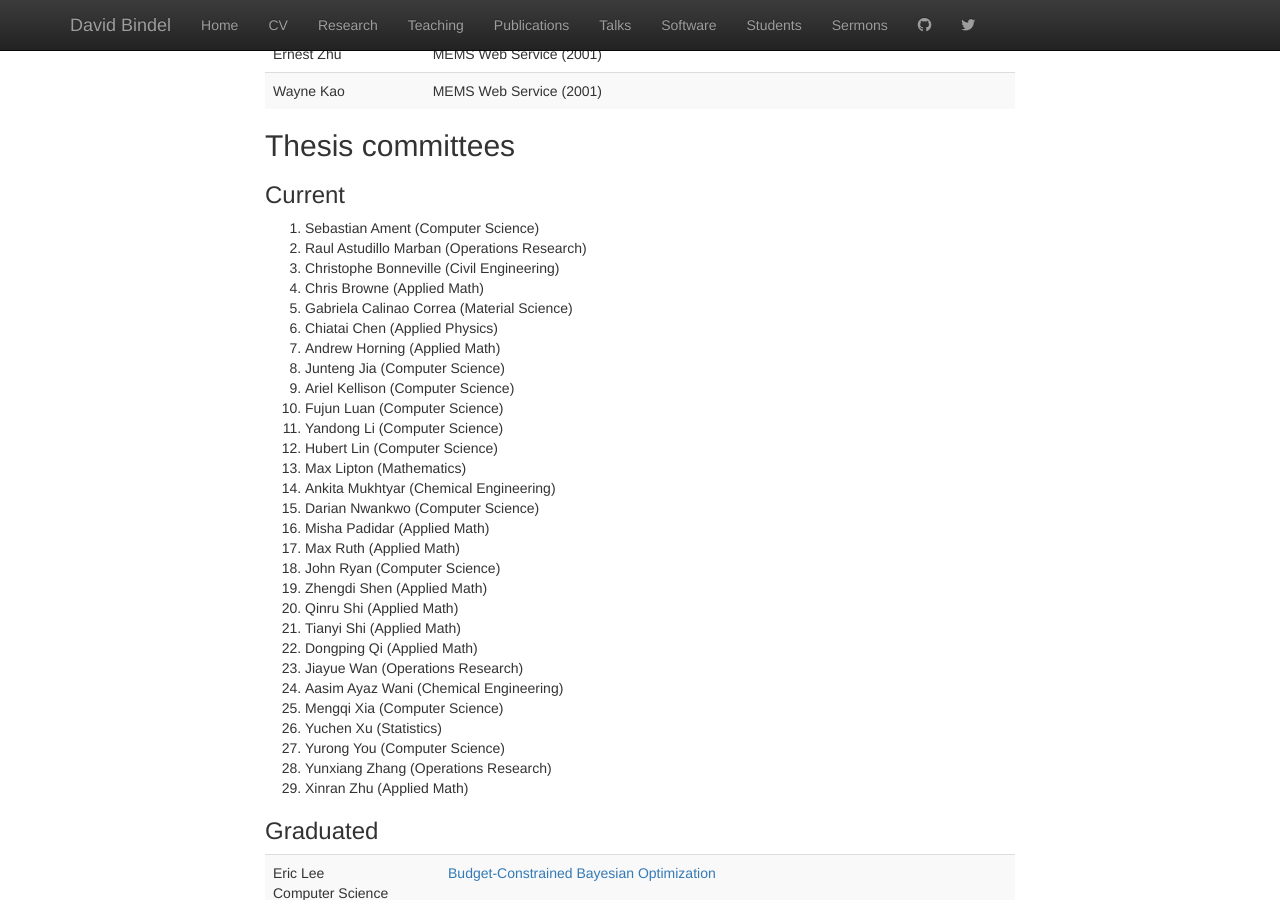
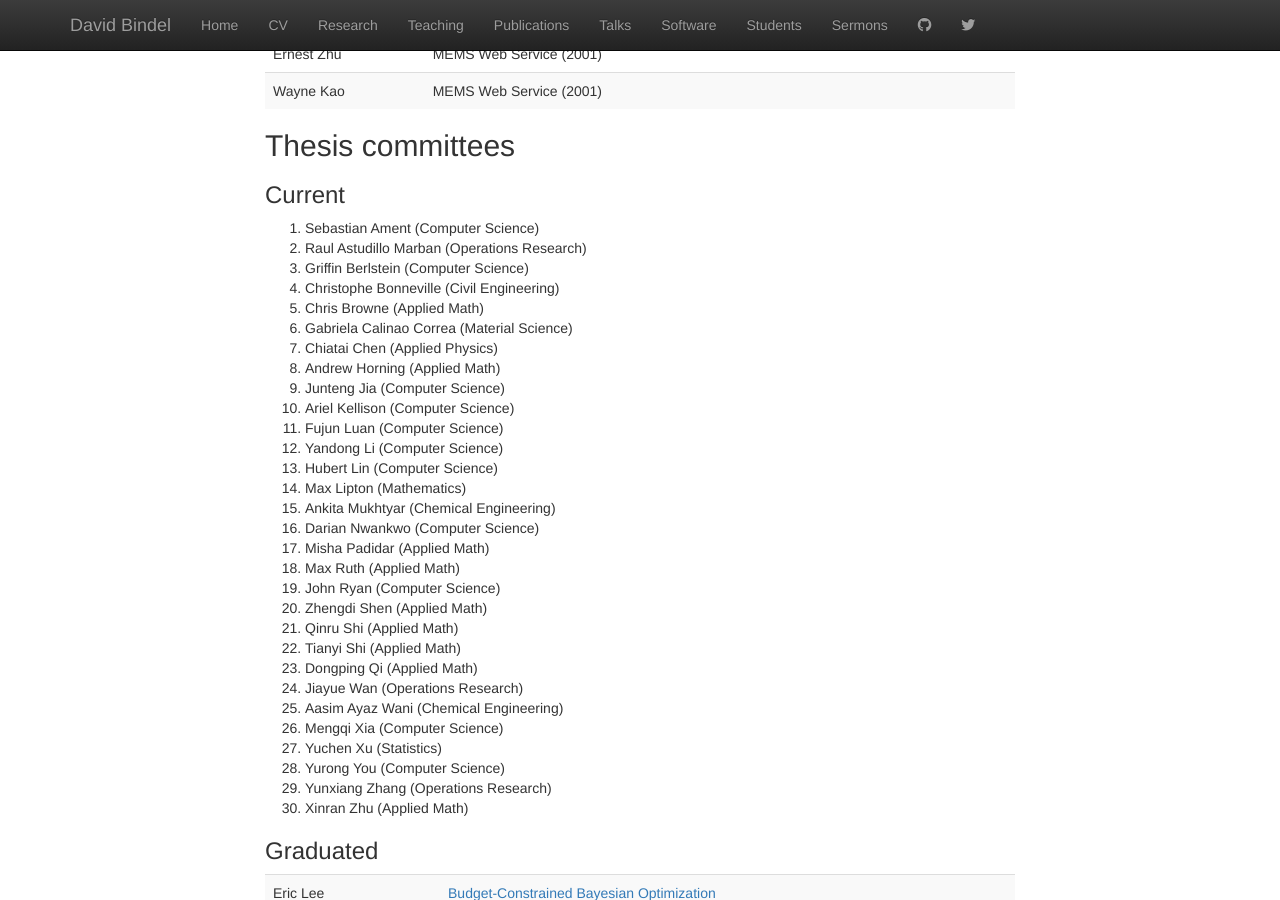
Before and after one commit to dbindel/cornell_web, a Jekyll site: the page built from students.html, in a window 1280 px wide and 900 px high, scrolled down 5039 px. Built offline with Jekyll 4.4.1, drawn with Linux system fonts in a browser that asks for light colours; nearby versions of some CDN libraries.

Commit message:
Add Griffin to committee list.

```diff
--- a/_data/students.yml
+++ b/_data/students.yml
@@ -701,6 +701,11 @@ committees:
     field: Operations Research
   -
     degree: phd
+    last: Berlstein
+    first: Griffin
+    field: Computer Science
+  -
+    degree: phd
     last: Bonneville
     first: Christophe
     field: Civil Engineering
```
